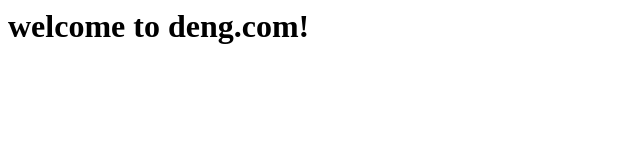
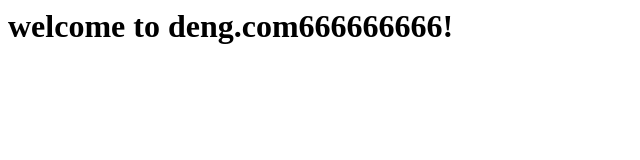
Before and after one commit to kin08200/www, a plain HTML site: page index.html in a window 1280 px wide. Shown: the whole page, without its empty margins (0-640 px from the left). Drawn offline with Linux system fonts and the light colour scheme.

Commit message:
modify index.html

```diff
--- a/index.html
+++ b/index.html
@@ -1,3 +1,3 @@
 <h1>
-	welcome to deng.com!
+	welcome to deng.com666666666!
 <h1>
```
